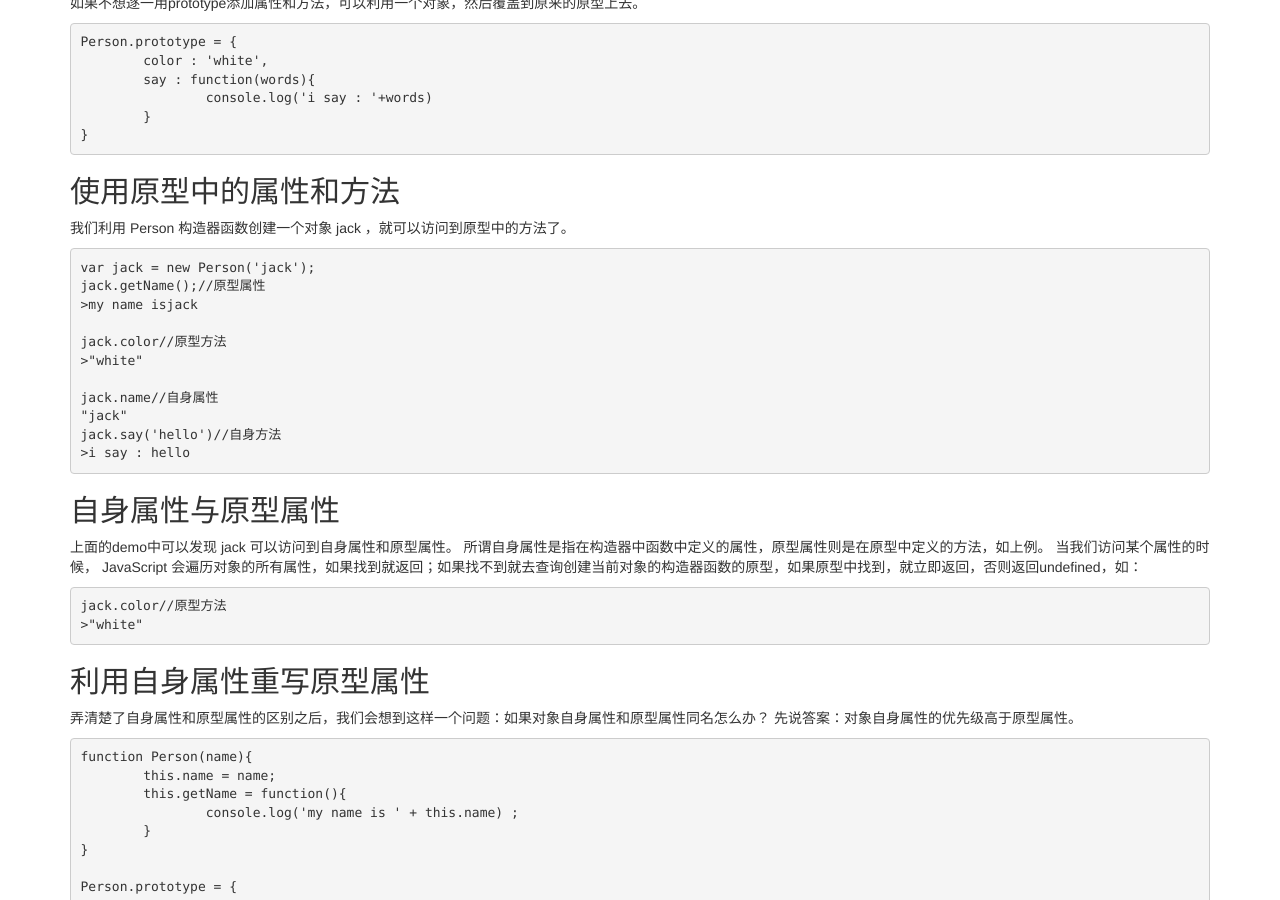
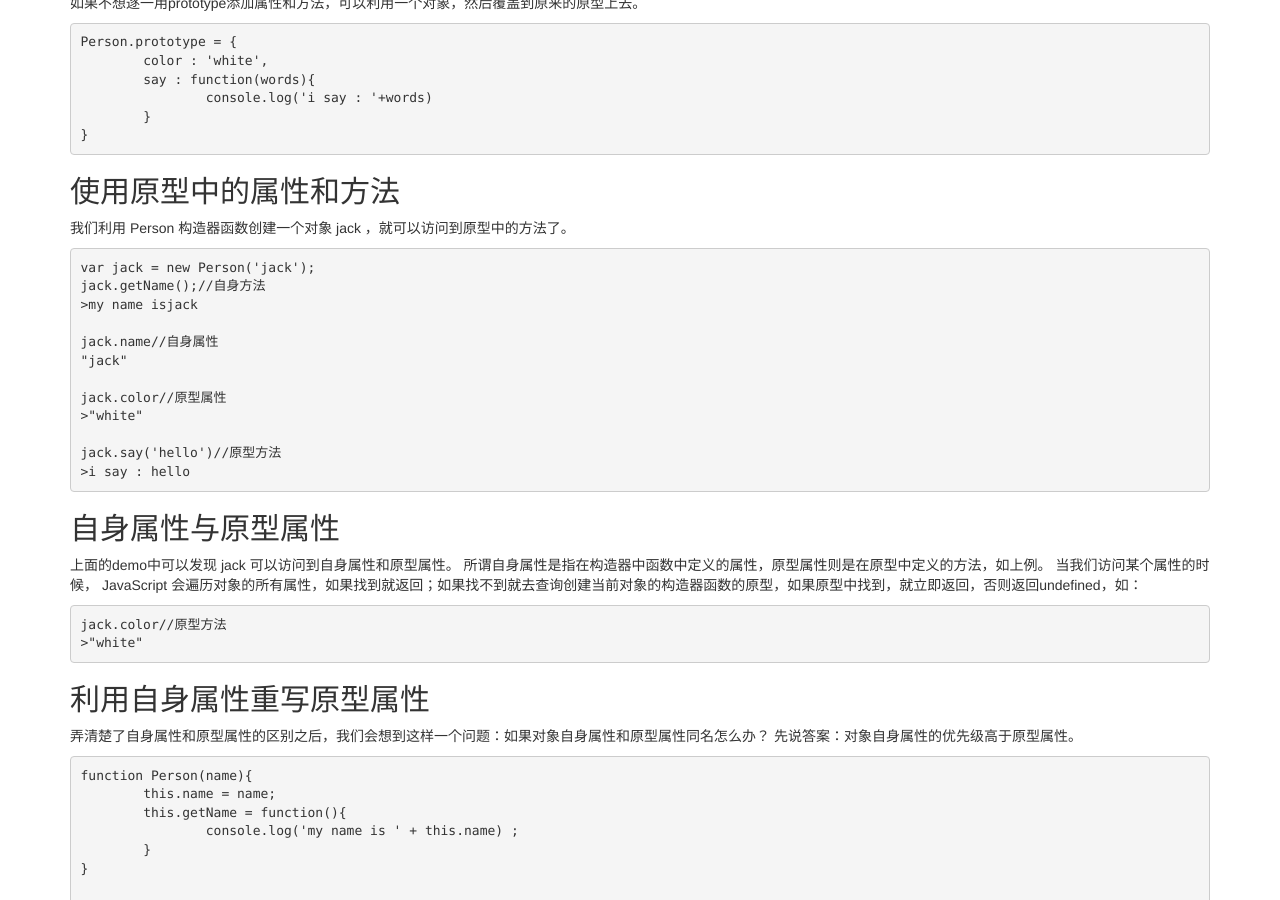
Before and after one commit to TristanDongMaster/tristan.github.com, a Jekyll site: the page built from _posts/2015-02-09-javascript-prototype.md, in a window 1280 px wide and 900 px high, scrolled down 926 px. Built offline with Jekyll 4.4.1, drawn with Linux system fonts in a browser that asks for light colours; nearby versions of some CDN libraries; library files that are not in the unit come from our copies; comment, search, counter and statistics services are not loaded.

Commit message:
javascript prototype

```diff
--- a/_posts/2015-02-09-javascript-prototype.md
+++ b/_posts/2015-02-09-javascript-prototype.md
@@ -53,15 +53,16 @@
 我们利用 Person 构造器函数创建一个对象 jack ，就可以访问到原型中的方法了。
 
 	var jack = new Person('jack');
-	jack.getName();//原型属性
+	jack.getName();//自身方法
 	>my name isjack
-
-	jack.color//原型方法
-	>"white"
 
 	jack.name//自身属性
 	"jack"
-	jack.say('hello')//自身方法
+
+	jack.color//原型属性
+	>"white"
+
+	jack.say('hello')//原型方法
 	>i say : hello
 
 ##自身属性与原型属性
```
